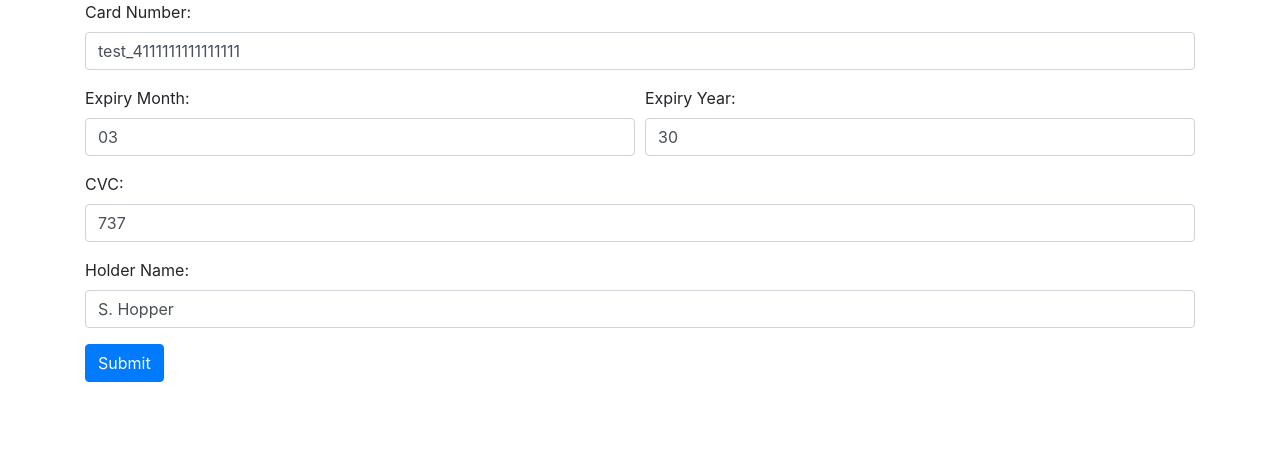
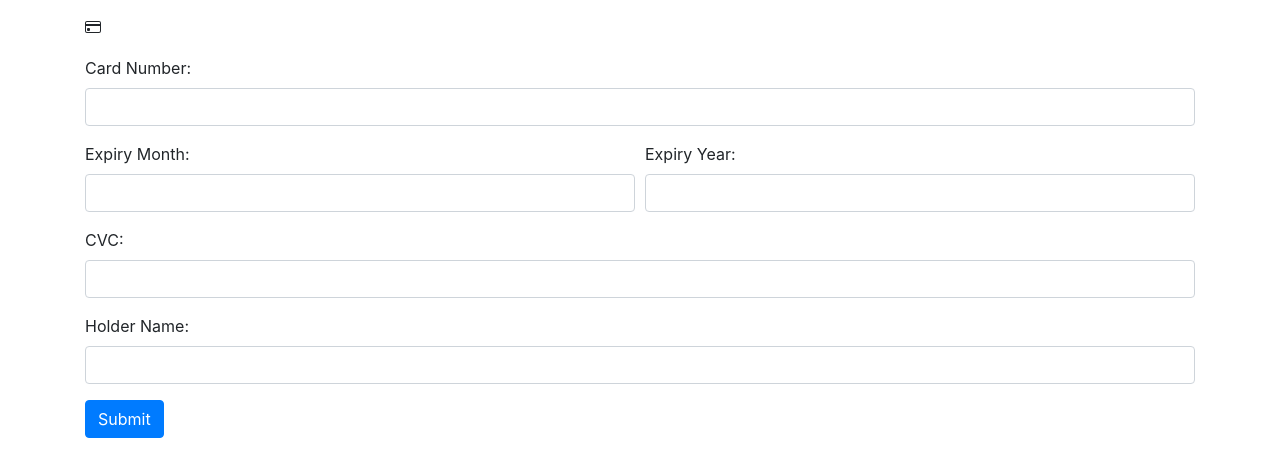
Before and after one commit to FranciscoDiego64/adyen-integration, a website: page public/cardDetails.html in a window 1280 px wide. Drawn offline with nearby package versions, Linux system fonts and the light colour scheme.

Commit message:
added icons

```diff
--- a/public/cardDetails.html
+++ b/public/cardDetails.html
@@ -6,31 +6,35 @@
 </head>
 <body>
     <div class="container">
+        <h1><svg xmlns="http://www.w3.org/2000/svg" width="16" height="16" fill="currentColor" class="bi bi-credit-card" viewBox="0 0 16 16">
+            <path d="M0 4a2 2 0 0 1 2-2h12a2 2 0 0 1 2 2v8a2 2 0 0 1-2 2H2a2 2 0 0 1-2-2V4zm2-1a1 1 0 0 0-1 1v1h14V4a1 1 0 0 0-1-1H2zm13 4H1v5a1 1 0 0 0 1 1h12a1 1 0 0 0 1-1V7z"/>
+            <path d="M2 10a1 1 0 0 1 1-1h1a1 1 0 0 1 1 1v1a1 1 0 0 1-1 1H3a1 1 0 0 1-1-1v-1z"/>
+          </svg></h1>
         <form id="card-details-form">
             <div class="form-group">
                 <label for="cardNumber">Card Number:</label>
-                <input type="text" class="form-control" id="cardNumber" name="cardNumber" value="test_4111111111111111" required>
+                <input type="text" class="form-control" id="cardNumber" name="cardNumber" value="" required>
             </div>
 
             <div class="form-row">
                 <div class="form-group col-md-6">
                     <label for="expiryMonth">Expiry Month:</label>
-                    <input type="text" class="form-control" id="expiryMonth" name="expiryMonth" value="03" required>
+                    <input type="text" class="form-control" id="expiryMonth" name="expiryMonth" value="" required>
                 </div>
                 <div class="form-group col-md-6">
                     <label for="expiryYear">Expiry Year:</label>
-                    <input type="text" class="form-control" id="expiryYear" name="expiryYear" value="30" required>
+                    <input type="text" class="form-control" id="expiryYear" name="expiryYear" value="" required>
                 </div>
             </div>
 
             <div class="form-group">
                 <label for="cvc">CVC:</label>
-                <input type="text" class="form-control" id="cvc" name="cvc" value="737" required>
+                <input type="text" class="form-control" id="cvc" name="cvc" value="" required>
             </div>
 
             <div class="form-group">
                 <label for="holderName">Holder Name:</label>
-                <input type="text" class="form-control" id="holderName" name="holderName" value="S. Hopper" required>
+                <input type="text" class="form-control" id="holderName" name="holderName" value="" required>
             </div>
 
             <button type="button" class="btn btn-primary" id="submit-card-details">Submit</button>
```
Also changed, not shown: public/cart.html (+12 -1 lines), public/checkout.html (+5 -1 lines), public/selectIssuer.html (+3 -1 lines).
